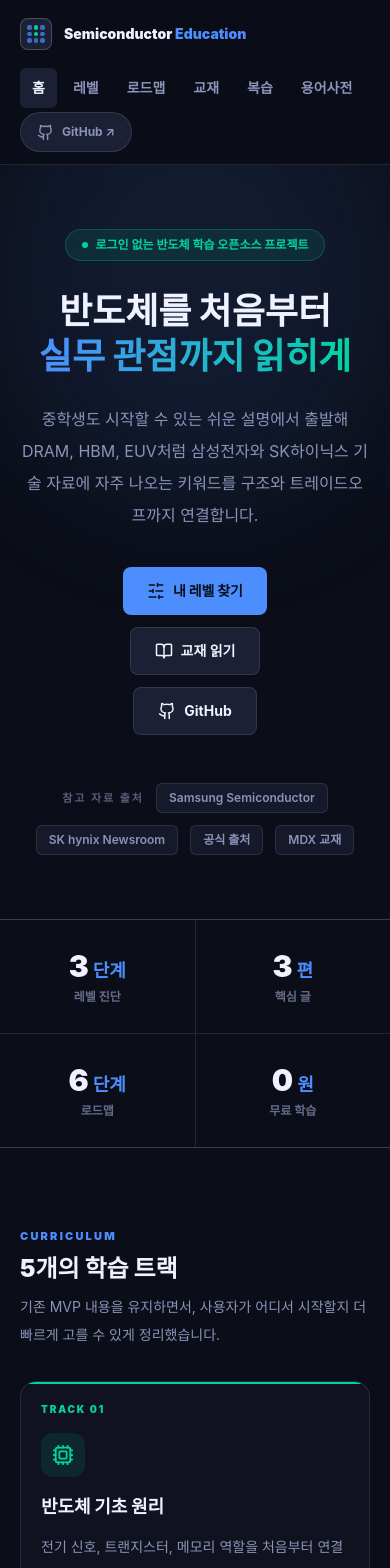
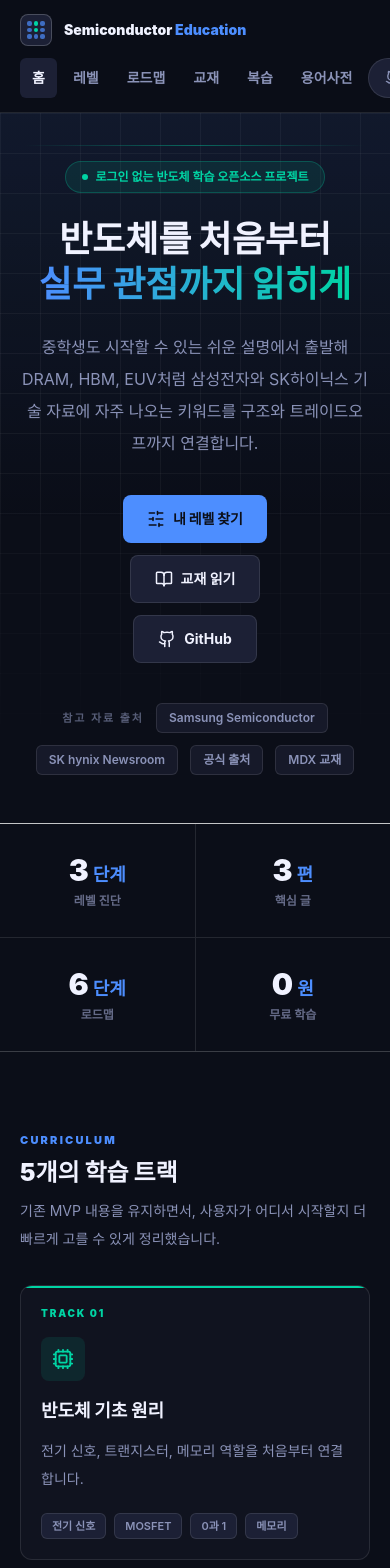
Before and after one commit to pigpgw/semiconductor-education, a Next.js app: page / in a window 390 px wide. Shown: the top 1568 px of the page. Built offline with nearby package versions, Linux system fonts and the light colour scheme.

Commit message:
style(release): publish dark docs polish

```diff
--- a/app/globals.css
+++ b/app/globals.css
@@ -48,6 +48,46 @@ a {
 
 .focus-ring {
   @apply focus-visible:outline focus-visible:outline-2 focus-visible:outline-offset-2 focus-visible:outline-teal;
+}
+
+.no-scrollbar {
+  -ms-overflow-style: none;
+  scrollbar-width: none;
+}
+
+.no-scrollbar::-webkit-scrollbar {
+  display: none;
+}
+
+.technical-hero-bg {
+  pointer-events: none;
+  position: absolute;
+  inset: 0;
+  background-image:
+    linear-gradient(rgba(255, 255, 255, 0.045) 1px, transparent 1px),
+    linear-gradient(90deg, rgba(255, 255, 255, 0.045) 1px, transparent 1px),
+    linear-gradient(180deg, rgba(77, 142, 255, 0.09), transparent 58%);
+  background-size: 40px 40px, 40px 40px, 100% 100%;
+  -webkit-mask-image: linear-gradient(180deg, black 0%, black 48%, transparent 92%);
+  mask-image: linear-gradient(180deg, black 0%, black 48%, transparent 92%);
+}
+
+.technical-hero-bg::before {
+  content: "";
+  position: absolute;
+  left: 50%;
+  top: 2rem;
+  height: 1px;
+  width: min(720px, calc(100vw - 3rem));
+  transform: translateX(-50%);
+  background: linear-gradient(90deg, transparent, rgba(0, 212, 164, 0.42), transparent);
+}
+
+.technical-panel {
+  background-image:
+    linear-gradient(rgba(255, 255, 255, 0.035) 1px, transparent 1px),
+    linear-gradient(90deg, rgba(255, 255, 255, 0.035) 1px, transparent 1px);
+  background-size: 34px 34px;
 }
 
 .article-prose {
--- a/app/page.tsx
+++ b/app/page.tsx
@@ -79,11 +79,11 @@ export default function HomePage() {
   const featuredLesson = lessons.find((lesson) => lesson.slug === "hbm-ai-memory") ?? lessons[0];
 
   return (
-    <main className="overflow-hidden">
-      <section className="relative px-5 pb-16 pt-16 text-center sm:px-6 md:pb-20 md:pt-24 lg:px-8">
-        <div className="pointer-events-none absolute left-1/2 top-[-120px] h-[460px] w-[min(820px,100vw)] -translate-x-1/2 rounded-full bg-blue/10 blur-3xl" />
+    <main className="overflow-hidden bg-bg0">
+      <section className="relative border-b border-line/70 px-5 pb-12 pt-12 text-center sm:px-6 md:pb-16 md:pt-20 lg:px-8">
+        <div className="technical-hero-bg" aria-hidden />
         <div className="relative mx-auto max-w-4xl">
-          <p className="mb-7 inline-flex min-h-8 items-center gap-2 rounded-full border border-teal/25 bg-teal/10 px-4 text-xs font-bold text-teal">
+          <p className="mb-6 inline-flex min-h-8 items-center gap-2 rounded-full border border-teal/25 bg-teal/10 px-4 text-xs font-bold text-teal">
             <span className="h-1.5 w-1.5 rounded-full bg-teal" aria-hidden />
             로그인 없는 반도체 학습 오픈소스 프로젝트
           </p>
@@ -124,7 +124,7 @@ export default function HomePage() {
               GitHub
             </a>
           </div>
-          <div className="mt-12 flex flex-wrap items-center justify-center gap-3">
+          <div className="mt-10 flex flex-wrap items-center justify-center gap-3">
             <span className="text-[11px] font-bold uppercase tracking-[0.18em] text-muted/60">
               참고 자료 출처
             </span>
@@ -140,7 +140,7 @@ export default function HomePage() {
         </div>
       </section>
 
-      <section className="mx-auto grid max-w-4xl grid-cols-2 gap-px border-y border-line bg-line md:grid-cols-4">
+      <section className="mx-auto -mt-px grid max-w-5xl grid-cols-2 gap-px overflow-hidden border-y border-line bg-line sm:rounded-xl sm:border md:grid-cols-4">
         {[
           { value: "3", unit: "단계", label: "레벨 진단" },
           { value: String(lessons.length), unit: "편", label: "핵심 글" },
@@ -170,17 +170,17 @@ export default function HomePage() {
             return (
               <article
                 key={track.label}
-                className={`relative overflow-hidden rounded-2xl border border-line bg-paper p-5 transition after:absolute after:inset-x-0 after:top-0 after:h-0.5 hover:-translate-y-0.5 hover:border-white/20 hover:shadow-soft ${track.border}`}
+                className={`relative flex min-h-[250px] flex-col overflow-hidden rounded-xl border border-line bg-paper p-5 transition after:absolute after:inset-x-0 after:top-0 after:h-0.5 hover:-translate-y-0.5 hover:border-white/20 hover:shadow-soft ${track.border}`}
               >
                 <p className={`text-[10px] font-black uppercase tracking-[0.18em] ${track.tone}`}>
                   {track.label}
                 </p>
-                <div className={`mt-4 grid h-11 w-11 place-items-center rounded-xl ${track.bg}`}>
+                <div className={`mt-4 grid h-11 w-11 place-items-center rounded-lg ${track.bg}`}>
                   <Icon className={track.tone} size={22} aria-hidden />
                 </div>
                 <h2 className="mt-4 text-lg font-black">{track.title}</h2>
                 <p className="mt-3 text-sm leading-7 text-muted">{track.description}</p>
-                <div className="mt-5 flex flex-wrap gap-2">
+                <div className="mt-auto flex flex-wrap gap-2 pt-5">
                   {track.tags.map((tag) => (
                     <span
                       key={tag}
@@ -204,7 +204,7 @@ export default function HomePage() {
           title="문서형 학습 경험"
           description="사이드바 프리뷰, 핵심 콜아웃, 짧은 기술 블록으로 본문 진입 부담을 낮춥니다."
         />
-        <div className="mt-8 overflow-hidden rounded-2xl border border-line bg-paper md:grid md:grid-cols-[230px_1fr]">
+        <div className="mt-8 overflow-hidden rounded-xl border border-line bg-paper md:grid md:grid-cols-[220px_1fr]">
           <aside className="border-b border-line bg-bg0 p-5 md:border-b-0 md:border-r">
             <p className="text-[10px] font-black uppercase tracking-[0.18em] text-muted/60">
               핵심 글
@@ -264,7 +264,7 @@ export default function HomePage() {
                 근거, 체크 질문 순서로 깊이를 올립니다.
               </p>
             </div>
-            <pre className="mt-5 overflow-x-auto rounded-xl border border-line bg-bg0 p-4 text-xs leading-7 text-muted">
+            <pre className="mt-5 overflow-x-auto rounded-lg border border-line bg-bg0 p-4 text-xs leading-7 text-muted">
               <code>{`// 글 하나의 읽기 흐름
 beginner: 한 줄 결론 + 쉬운 비유
 applied: 구조 + 비교표 + 용도
@@ -301,7 +301,12 @@ field: 병목 + 수율 + 패키징 + 고객 검증`}</code>
                   }`}
                   aria-hidden
                 />
-                <span className="my-2 w-px flex-1 bg-line" aria-hidden />
+                <span
+                  className={`my-2 w-px flex-1 ${
+                    index === roadmap.length - 1 ? "bg-transparent" : "bg-line"
+                  }`}
+                  aria-hidden
+                />
               </div>
               <div className="pb-9">
                 <h2 className="text-base font-black">{item.title}</h2>
@@ -316,12 +321,12 @@ field: 병목 + 수율 + 패키징 + 고객 검증`}</code>
 
       <section className="mx-auto max-w-5xl px-5 py-20 sm:px-6 lg:px-8">
         <SectionHeader tag="Latest Docs" title="최근 작성된 문서" />
-        <div className="mt-8 overflow-hidden rounded-2xl border border-line">
+        <div className="mt-8 overflow-hidden rounded-xl border border-line">
           {lessons.map((lesson, index) => (
             <Link
               key={lesson.slug}
               href={`/learn/${lesson.slug}`}
-              className="focus-ring flex min-h-16 items-center gap-4 border-b border-line bg-paper px-5 transition last:border-b-0 hover:bg-bg2"
+              className="focus-ring flex min-h-16 items-start gap-4 border-b border-line bg-paper px-5 py-4 transition last:border-b-0 hover:bg-bg2 sm:items-center"
             >
               <span
                 className={`rounded-md border px-2.5 py-1 text-[10px] font-black uppercase tracking-[0.06em] ${
@@ -347,8 +352,8 @@ field: 병목 + 수율 + 패키징 + 고객 검증`}</code>
       </section>
 
       <section className="mx-auto max-w-5xl px-5 py-20 sm:px-6 lg:px-8">
-        <div className="relative overflow-hidden rounded-3xl border border-white/15 bg-paper px-6 py-12 text-center shadow-soft sm:px-10">
-          <div className="pointer-events-none absolute -bottom-24 -right-24 h-72 w-72 rounded-full bg-teal/10 blur-3xl" />
+        <div className="technical-panel relative overflow-hidden rounded-xl border border-white/15 bg-paper px-6 py-11 text-center shadow-soft sm:px-10">
+          <div className="absolute inset-x-0 top-0 h-px bg-gradient-to-r from-transparent via-teal/60 to-transparent" aria-hidden />
           <Rocket className="mx-auto text-teal" size={32} aria-hidden />
           <h2 className="mt-5 text-2xl font-black tracking-normal sm:text-3xl">
             바로 읽고, 자기 수준에 맞게 이어갑니다.
--- a/components/site-header.tsx
+++ b/components/site-header.tsx
@@ -26,10 +26,10 @@ export function SiteHeader() {
 
   return (
     <header className="sticky top-0 z-40 border-b border-line bg-bg0/90 backdrop-blur-xl">
-      <div className="mx-auto flex max-w-6xl flex-col gap-3 px-5 py-3 sm:px-6 lg:px-8 xl:flex-row xl:items-center xl:justify-between">
+      <div className="mx-auto flex max-w-6xl flex-col gap-2 px-5 py-2.5 sm:px-6 lg:flex-row lg:items-center lg:justify-between lg:px-8">
         <Link
           href="/"
-          className="focus-ring inline-flex min-h-11 items-center gap-3 self-start rounded-md text-sm font-black"
+          className="focus-ring inline-flex min-h-10 shrink-0 items-center gap-3 self-start rounded-md text-sm font-black"
         >
           <span className="grid h-8 w-8 grid-cols-3 gap-0.5 rounded-lg border border-white/20 bg-bg3 p-1.5">
             {Array.from({ length: 9 }).map((_, index) => (
@@ -48,7 +48,7 @@ export function SiteHeader() {
         </Link>
 
         <nav
-          className="flex flex-wrap items-center gap-1 text-sm font-bold"
+          className="no-scrollbar -mx-5 flex w-[calc(100%+2.5rem)] flex-nowrap items-center gap-1 overflow-x-auto px-5 pb-1 text-sm font-bold sm:-mx-6 sm:w-[calc(100%+3rem)] sm:px-6 lg:mx-0 lg:w-auto lg:justify-end lg:px-0 lg:pb-0"
           aria-label="주요 탐색"
         >
           {navItems.map((item) => {
@@ -59,7 +59,7 @@ export function SiteHeader() {
                 key={item.href}
                 href={item.href}
                 aria-current={active ? "page" : undefined}
-                className={`focus-ring inline-flex min-h-10 items-center rounded-md px-3 transition ${
+                className={`focus-ring inline-flex min-h-10 shrink-0 items-center rounded-md px-3 transition ${
                   active
                     ? "bg-bg3 text-ink"
                     : "text-muted hover:bg-bg3 hover:text-ink"
@@ -73,7 +73,7 @@ export function SiteHeader() {
             href="https://github.com/pigpgw/semiconductor-education"
             target="_blank"
             rel="noreferrer"
-            className="focus-ring inline-flex min-h-10 items-center gap-2 rounded-full border border-line bg-bg3 px-4 text-xs font-bold text-muted transition hover:border-white/20 hover:text-ink"
+            className="focus-ring inline-flex min-h-10 shrink-0 items-center gap-2 rounded-full border border-line bg-bg3 px-4 text-xs font-bold text-muted transition hover:border-white/20 hover:text-ink"
           >
             <Github size={17} aria-hidden />
             GitHub ↗
```
